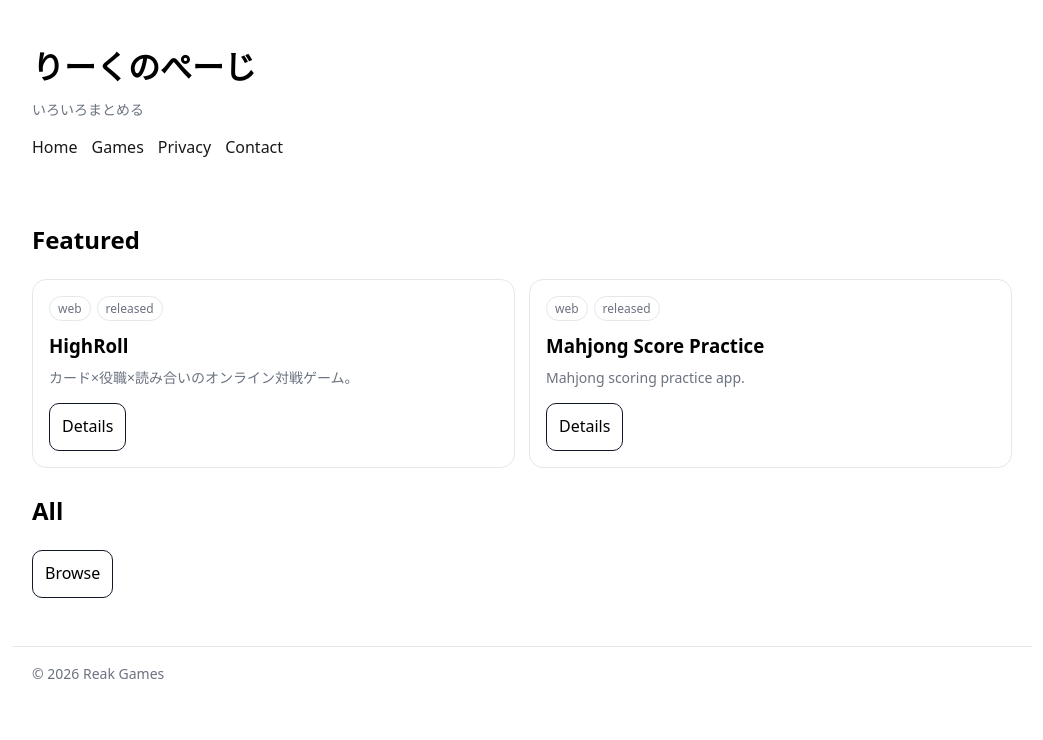
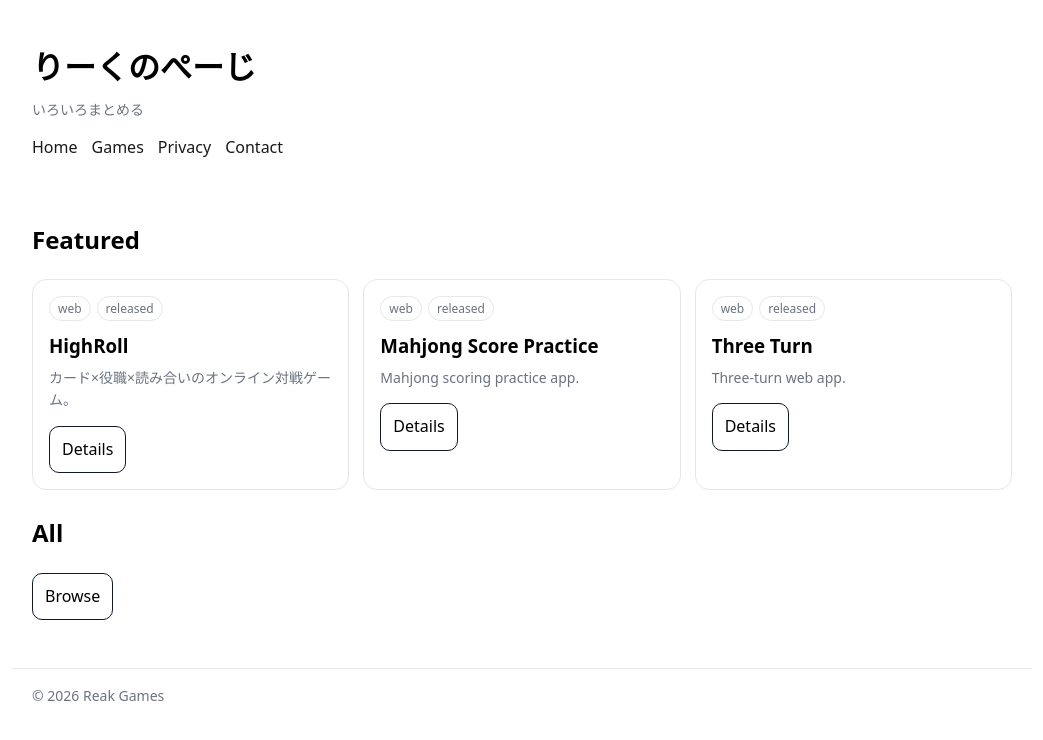
Before and after one commit to reak1161/reak-portal, a React (Vite) app: page / in a window 1280 px wide. Shown: the top 740 px of the page, without its empty margins (118-1161 px from the left). Built offline with nearby package versions, Linux system fonts and the light colour scheme.

Commit message:
add three_turn

```diff
--- a/src/data/products.ts
+++ b/src/data/products.ts
@@ -27,4 +27,12 @@ export const products: Product[] = [
     playUrl: "https://mahjong.reak1161.com/",
     status: "released",
   },
+  {
+    slug: "three-turn",
+    title: "Three Turn",
+    short: "Three-turn web app.",
+    platforms: ["web"],
+    playUrl: "https://three-turn.reak1161.com/",
+    status: "released",
+  },
 ];
```
